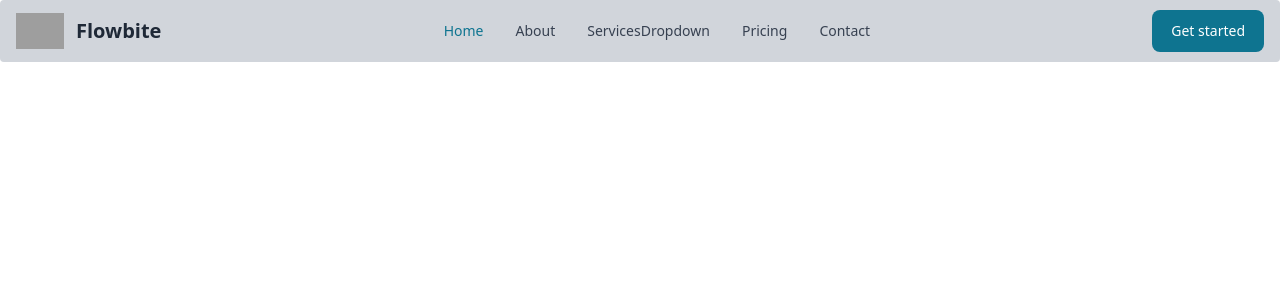
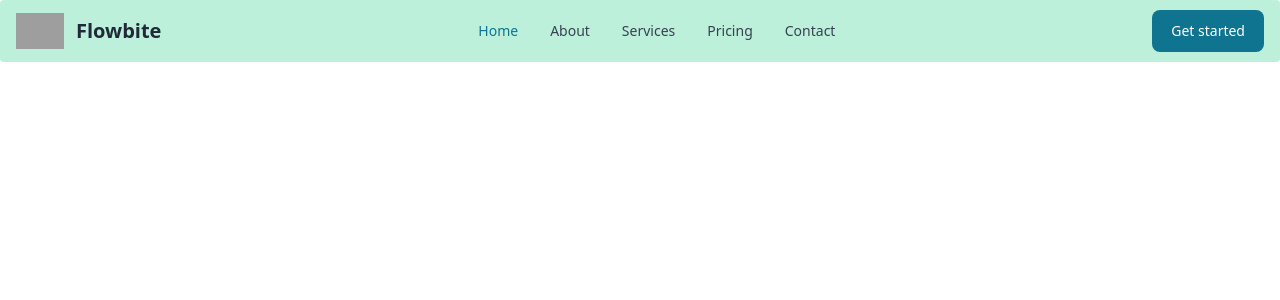
Before and after one commit to JunyaNomura/business-site-shopify, a Next.js app: page /components/Header2 in a window 1280 px wide. Shown: the top 300 px of the page. Built offline with nearby package versions, Linux system fonts and the light colour scheme; grey boxes are pictures that could not be loaded.

Commit message:
navbar color is changed to green

```diff
--- a/pages/components/Footer.tsx
+++ b/pages/components/Footer.tsx
@@ -3,7 +3,7 @@ import Link from 'next/link';
 
 const Footer = () => {
   return (
-    <footer className="footer footer-center p-10 bg-gray-300 text-base-content rounded">
+    <footer className="footer footer-center p-10 bg-green-200 text-base-content rounded">
       <div className="grid grid-flow-col gap-4">
         <Link href="#" className="link link-hover">About us</Link>
         <Link href="#" className="link link-hover">Contact</Link>
--- a/pages/components/Header2.tsx
+++ b/pages/components/Header2.tsx
@@ -1,5 +1,6 @@
-import { Navbar, Button,Dropdown } from "flowbite-react";
-import { useState, useEffect } from 'react'
+import { Navbar, Button, Dropdown } from "flowbite-react";
+import { useState, useEffect } from 'react';
+import Link from 'next/link'
 
 //navbar's scrolling animation
 const useScrollDirection = () =>  {
@@ -33,7 +34,7 @@ const Header2 = () => {
   return (
     <div>
       <Navbar
-        className={`${ scrollDirection === 'down' ? "animate-upAnime" : "animate-downAnime"} w-full bg-gray-300 z-50 transition-all duration-500 fixed`}
+        className={`${ scrollDirection === 'down' ? "animate-upAnime" : "animate-downAnime"} w-full bg-green-200 z-50 transition-all duration-500 fixed`}
         fluid={true}
         rounded={true}
       >
@@ -65,15 +66,8 @@ const Header2 = () => {
           </Navbar.Link>
           <Navbar.Link href="/navbars">
             Services
-            <div className="dropdown">
-              <button className="dropbtn">Dropdown</button>
-              <div className="dropdown-content">
-                <a href="#">Link 1</a>
-                <a href="#">Link 2</a>
-                <a href="#">Link 3</a>
-              </div>
-            </div>
           </Navbar.Link>
+
           <Navbar.Link href="/navbars">
             Pricing
           </Navbar.Link>
--- a/tailwind.config.js
+++ b/tailwind.config.js
@@ -5,6 +5,7 @@ module.exports = {
     "./pages/**/*.{js,ts,jsx,tsx}",
     "./components/**/*.{js,ts,jsx,tsx}",
     'node_modules/flowbite-react/**/*.{js,jsx,ts,tsx}',
+    'node_modules/flowbite/**/*.{js,jsx,ts,tsx}',
 
 
     // Or if using `src` directory:
```
